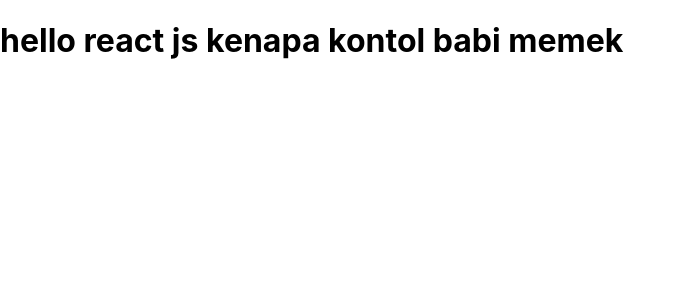
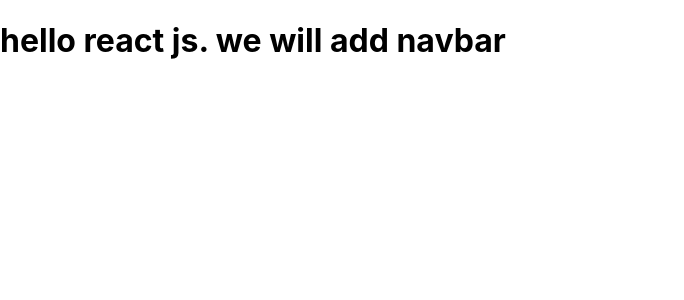
Before and after one commit to Griswalde/ANT-Company-Portofolio, a React (Create React App) app: page / in a window 1280 px wide. Shown: the top 300 px of the page, without its empty margins (0-684 px from the left). Built offline with nearby package versions, Linux system fonts and the light colour scheme.

Commit message:
adding navbar

```diff
--- a/src/App.js
+++ b/src/App.js
@@ -2,7 +2,7 @@
 
 const App = ()=>{
   return(
-    <h1> hello react js kenapa kontol babi memek </h1>
+    <h1> hello react js. we will add navbar </h1>
   );
 }
 
```
